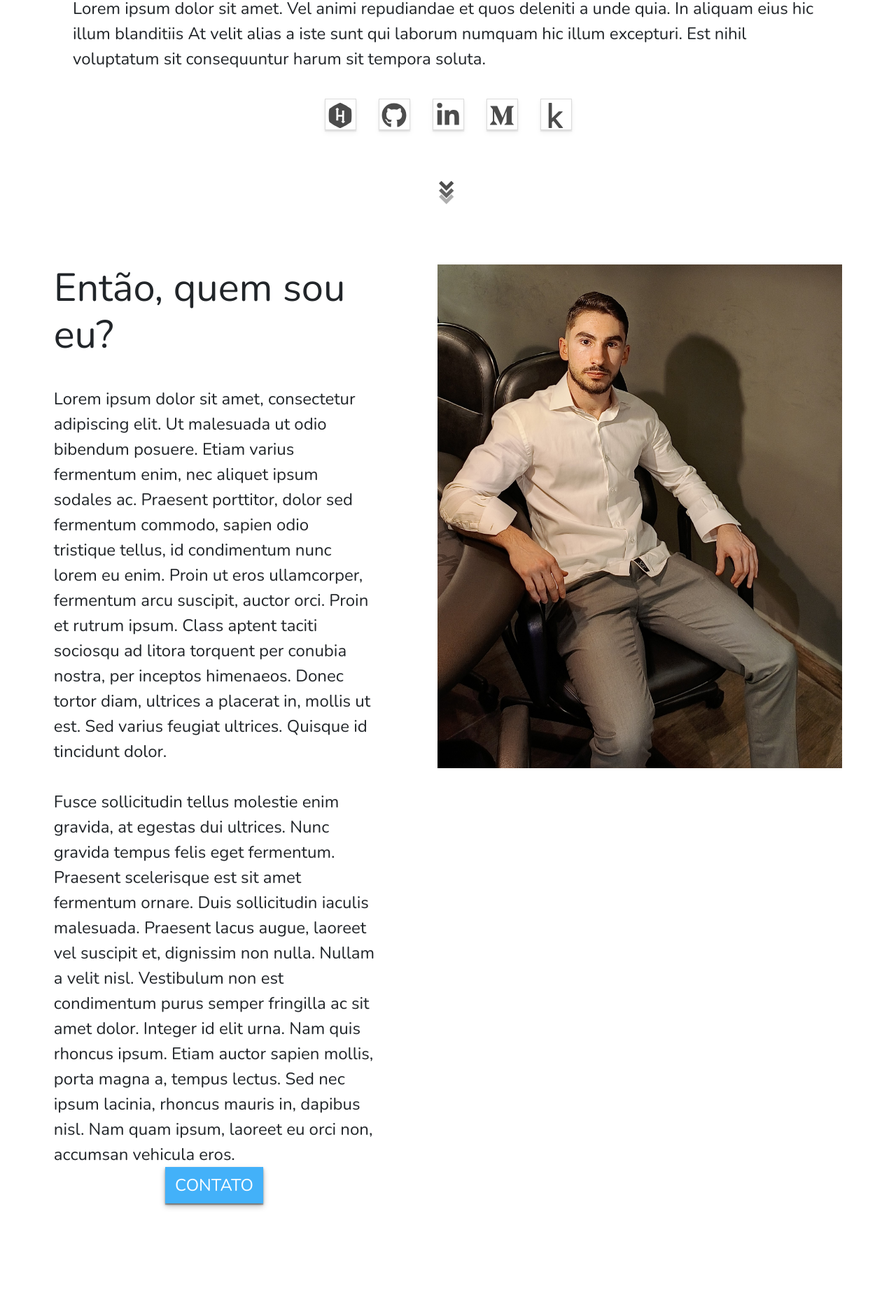
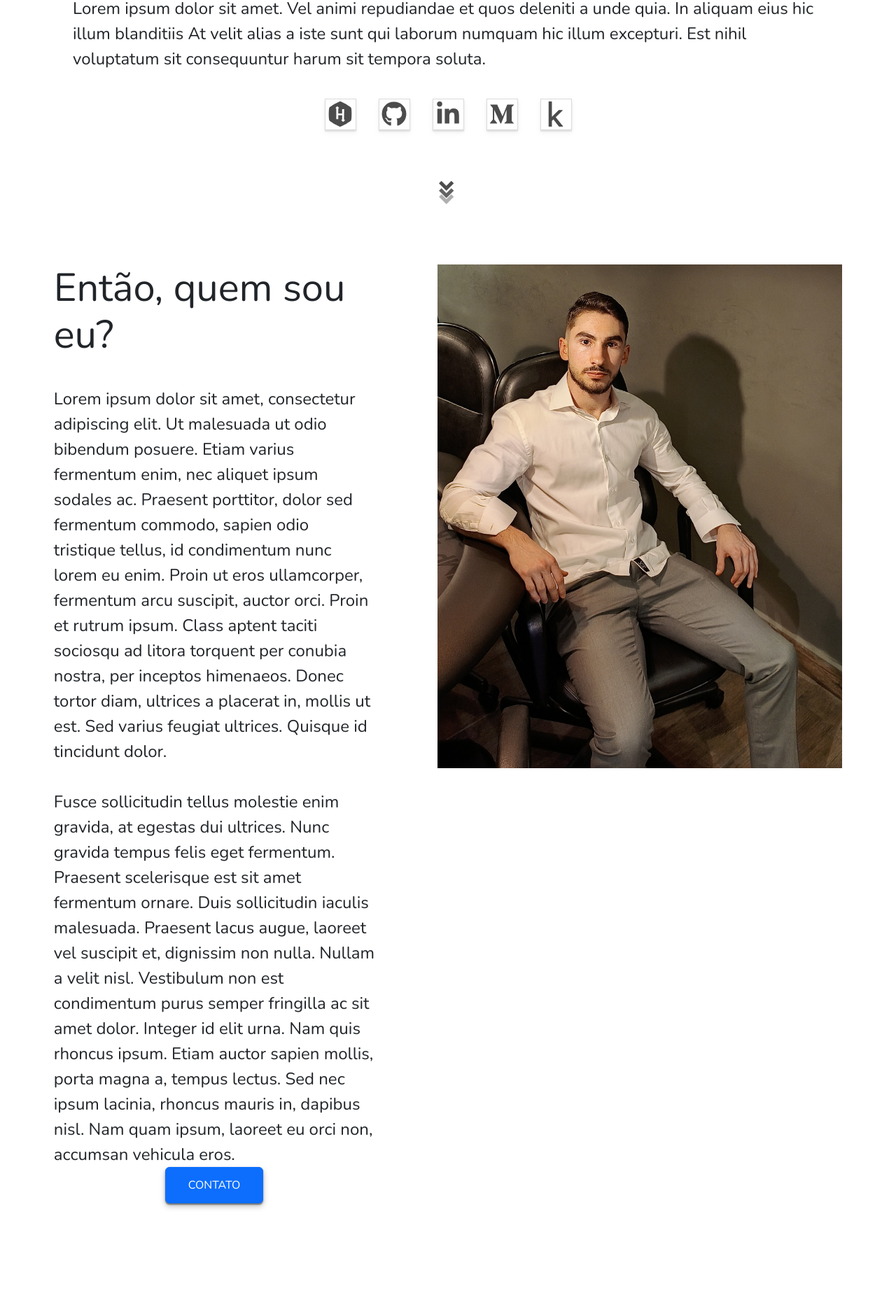
Before and after one commit to ViniciusNalaSantos/PersonalWebsite, a React (Create React App) app in the folder frontend/: page /home in a window 1280 px wide. Shown: the part 470-2341 px from the top of the page at 70% size. Built offline with nearby package versions, Linux system fonts and the light colour scheme.

Commit message:
Developing the standard button.

```diff
--- a/frontend/src/components/ui/SquareIconLink/index.js
+++ b/frontend/src/components/ui/SquareIconLink/index.js
@@ -1,8 +1,9 @@
 import './squareIconLink.css';
+import { Link } from "react-router";
 
 function SquareIconLink({children, to}) {
     return (
-        <div className="square"><a href={to} className='square-icon'>{children}</a></div>
+        <div className="square"><Link to={to} className='square-icon'>{children}</Link></div>
     )
 }
 
--- a/frontend/src/components/ui/SquareIconLink/squareIconLink.css
+++ b/frontend/src/components/ui/SquareIconLink/squareIconLink.css
@@ -22,6 +22,7 @@
 }
 
 .square-icon {
+    display: flex;
     font-size: 2.25rem;
 }
 
--- /dev/null
+++ b/frontend/src/components/ui/StandardButton/index.js
@@ -0,0 +1,11 @@
+import './standardButton.css';
+import Button from 'react-bootstrap/Button';
+
+
+function StandardButton({children, to}) {
+    return (
+        <Button variant="primary" className='standard-button'>{children}</Button>
+    )
+}
+
+export default StandardButton;
--- /dev/null
+++ b/frontend/src/components/ui/StandardButton/standardButton.css
@@ -0,0 +1,27 @@
+@import url('https://fonts.googleapis.com/css2?family=Nunito&display=swap');
+
+:root {
+    --font-family-main: "Nunito", sans-serif;
+    --color-secondary-white: #FFFFFF;
+}
+
+* {
+    padding: 0;
+    margin: 0;
+}
+
+.standard-button {
+    text-align: center;
+    background-color: #43B1F9;
+    font-size: 1.2rem;
+    border: 2rem;
+    width: 11vw;
+    height: 6.5vh;
+    align-self: center;
+    box-shadow:
+        0 2px 1px rgba(0, 0, 0, 0.25),
+        0 2px 3px rgba(0, 0, 0, 0.25),
+        0 4px 8px rgba(0, 0, 0, 0.25);
+    cursor: pointer;
+    transition: background-color 0.3s, transform 0.3s;
+}
--- a/frontend/src/pages/About/about.css
+++ b/frontend/src/pages/About/about.css
@@ -45,23 +45,6 @@
     font-size: 1.5rem;
 }
 
-.about-main-button {
-    background-color: #43B1F9;
-    font-size: 1.5rem;
-    color: var(--color-secondary-white);
-    border: 2rem;
-    width: 11vw;
-    height: 6.5vh;
-    align-self: center;
-    box-shadow:
-        0 2px 1px rgba(0, 0, 0, 0.25),
-        0 2px 3px rgba(0, 0, 0, 0.25),
-        0 4px 8px rgba(0, 0, 0, 0.25);
-    /* Boucing Button Animation */
-    cursor: pointer;
-    transition: background-color 0.3s, transform 0.3s;
-}
-
 .about-main-button:hover::before {
     transform: translate(-50%, -50%) scale(1);
 }
--- a/frontend/src/pages/About/index.js
+++ b/frontend/src/pages/About/index.js
@@ -1,20 +1,23 @@
-import "./about.css"
+import "./about.css";
+import StandardButton from "../../components/ui/StandardButton";
 
 function About() {
     const text = "Lorem ipsum dolor sit amet, consectetur adipiscing elit. Ut malesuada ut odio bibendum posuere. Etiam varius fermentum enim, nec aliquet ipsum sodales ac. Praesent porttitor, dolor sed fermentum commodo, sapien odio tristique tellus, id condimentum nunc lorem eu enim. Proin ut eros ullamcorper, fermentum arcu suscipit, auctor orci. Proin et rutrum ipsum. Class aptent taciti sociosqu ad litora torquent per conubia nostra, per inceptos himenaeos. Donec tortor diam, ultrices a placerat in, mollis ut est. Sed varius feugiat ultrices. Quisque id tincidunt dolor."
     const textContinuation = "Fusce sollicitudin tellus molestie enim gravida, at egestas dui ultrices. Nunc gravida tempus felis eget fermentum. Praesent scelerisque est sit amet fermentum ornare. Duis sollicitudin iaculis malesuada. Praesent lacus augue, laoreet vel suscipit et, dignissim non nulla. Nullam a velit nisl. Vestibulum non est condimentum purus semper fringilla ac sit amet dolor. Integer id elit urna. Nam quis rhoncus ipsum. Etiam auctor sapien mollis, porta magna a, tempus lectus. Sed nec ipsum lacinia, rhoncus mauris in, dapibus nisl. Nam quam ipsum, laoreet eu orci non, accumsan vehicula eros."
 
   return (
+    <>
     <div className="about">
         <div className="about-main">
           <div className="about-main-content">
             <h1 className="about-main-content-title" >Então, quem sou eu?</h1>
             <section className="about-main-content-text">{text}<br /><br />{textContinuation}</section>
           </div>
-            <button className="about-main-button">CONTATO</button>
+            <StandardButton to='/contact' className='about-main-button'>CONTATO</StandardButton>
         </div>
         <img src={"/images/jpg/about_pic.jpg"} alt="Men seated on a chair" className="about-image"></img>
     </div>
+    </>
   )
 }
 
```
